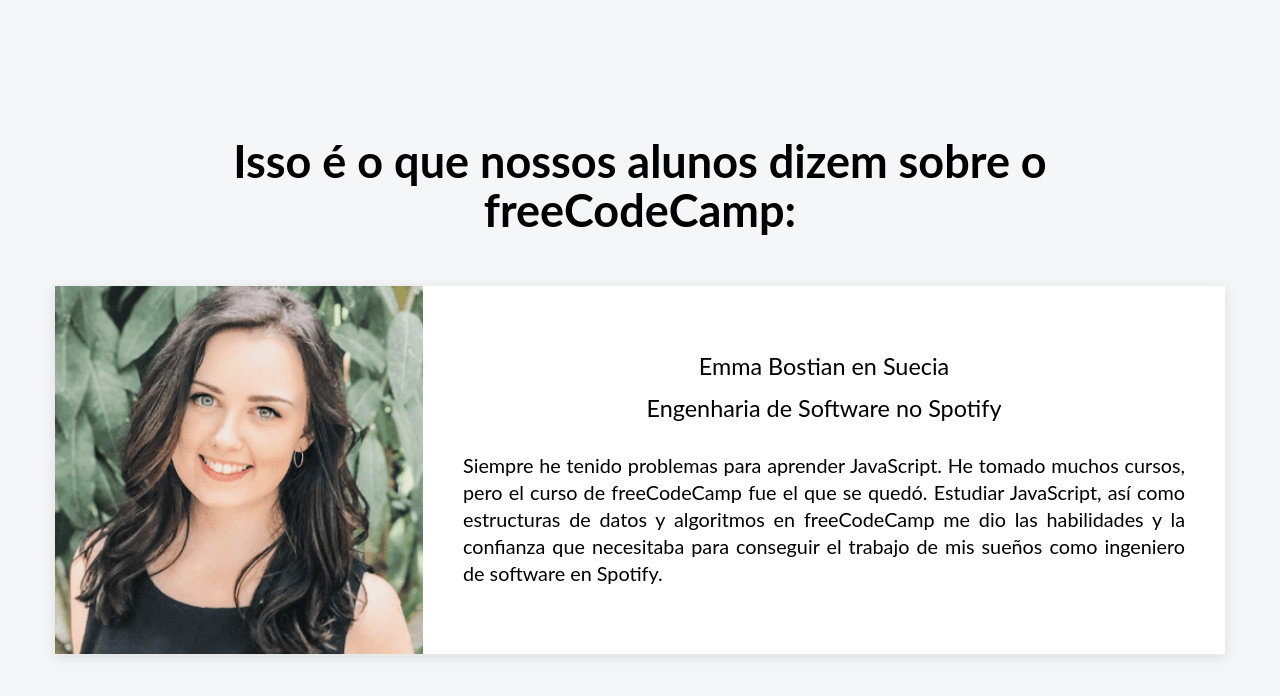
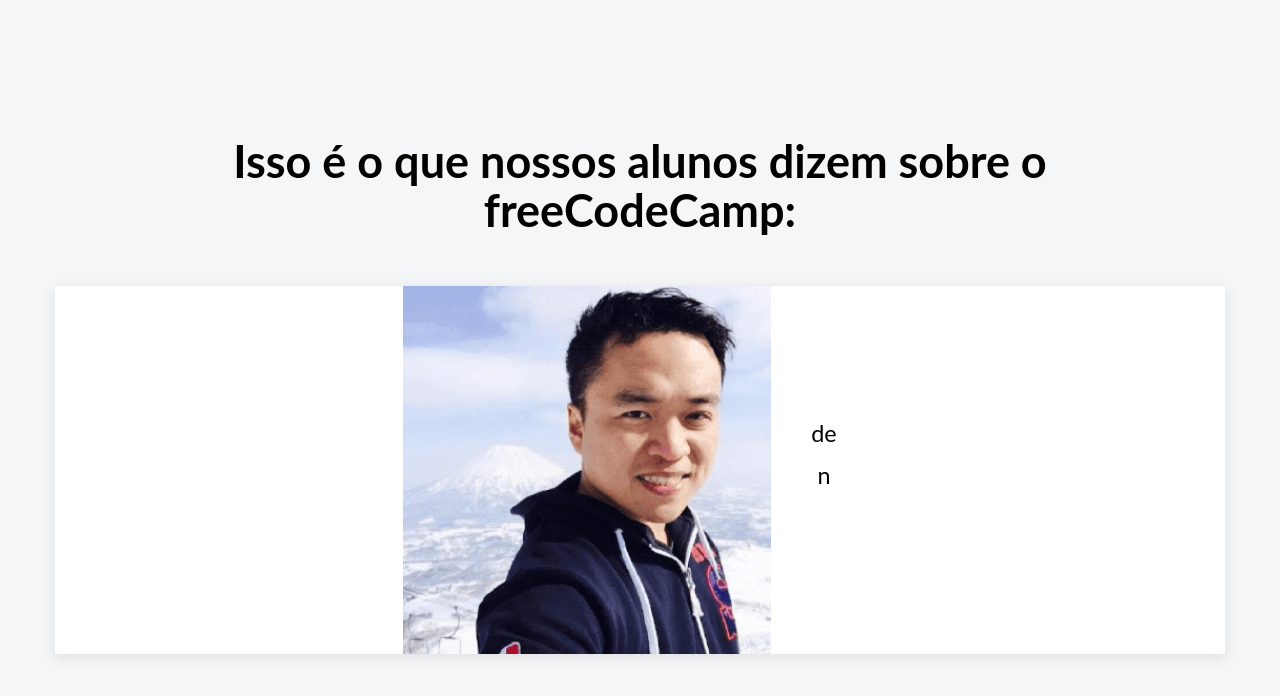
Before and after one commit to katrielaraujo/react-depoimento, a React (Create React App) app: page / in a window 1280 px wide. Shown: the top 696 px of the page. Built offline with nearby package versions, Linux system fonts and the light colour scheme.

Commit message:
concerto de bug a leitura de imagens

```diff
--- a/src/components/Depoimento.js
+++ b/src/components/Depoimento.js
@@ -1,23 +1,23 @@
 import React from 'react';
 import '../stylesheets/Depoimento.css';
 
-function Depoimento(){
+function Depoimento(props){
     return (
         <div className='container-depoimento'>
             <img
             className='img-depoimento'
-            src={require('../images/depoimento-emma.png')}
+            src={require(`../images/depoimento-shawn1.png`)}
             alt='Foto da Emma'/>
 
             <div className='container-texto-depoimento'>
                 <p className='nome-depoimento'>
-                Emma Bostian en Suecia
+                {} de {}
                 </p>
                 <p className='cargo-depoimento'>
-                Engenharia de Software no Spotify
+                {} n {}
                 </p>
                 <p className='texto-depoimento'>
-                Siempre he tenido problemas para aprender JavaScript. He tomado muchos cursos, pero el curso de freeCodeCamp fue el que se quedó. Estudiar JavaScript, así como estructuras de datos y algoritmos en freeCodeCamp me dio las habilidades y la confianza que necesitaba para conseguir el trabajo de mis sueños como ingeniero de software en Spotify.
+                {}
                 </p>
             </div>
         </div>
```
Also changed, not shown: src/images/depoimento-shawn1.png (renamed from src/images/depoimento-show.png).
